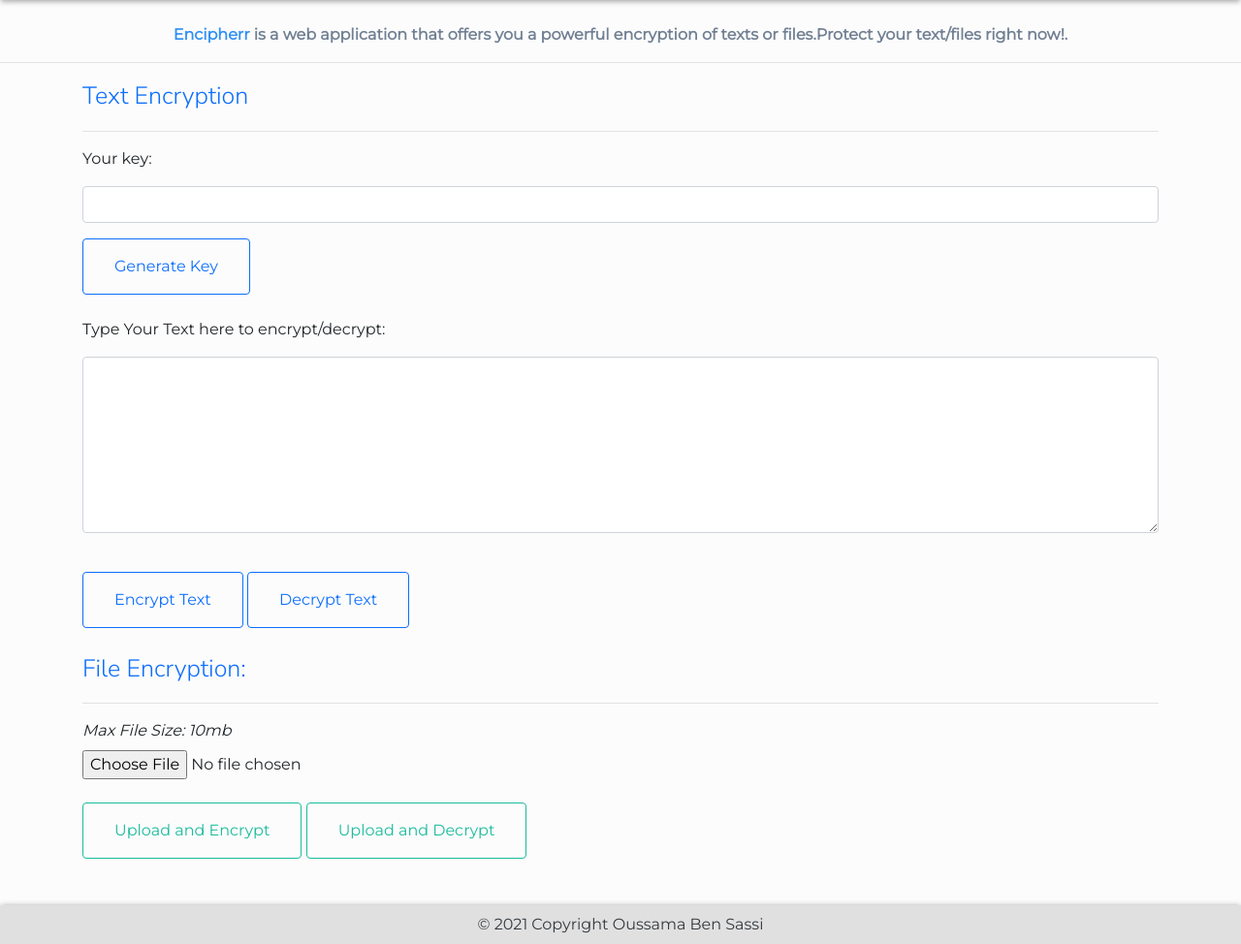
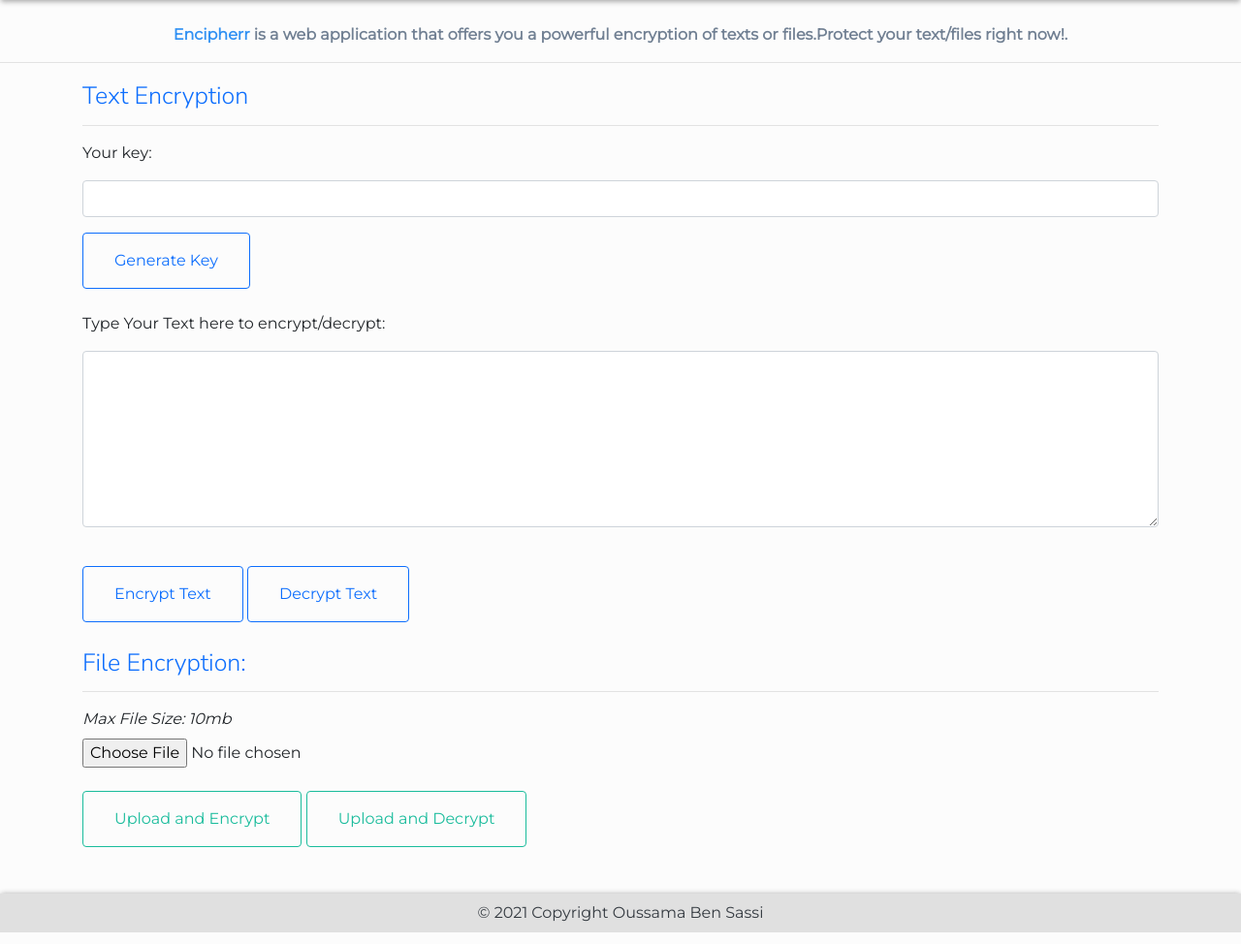
Before and after one commit to Oussama1403/Encipherr, a Flask app: page / in a window 1280 px wide. Shown: the part 56-1030 px from the top of the page at 97% size. Run offline with Flask 2, Linux system fonts and the light colour scheme; some libraries are stand-ins or nearby versions.

Commit message:
add inline style to <hr>

```diff
--- a/templates/home.html
+++ b/templates/home.html
@@ -5,7 +5,8 @@
 <div class="container">
   <form id="form" action="#" method="POST" enctype="multipart/form-data">
     <span class="title">Text Encryption</span>
-    <hr />
+    <hr style="margin-bottom:16px;margin-top:10px" />
+
 
     <p>Your key:</p>
     <p><input id="key" type="text" name="key" value="{{key}}" class="form-control" aria-label="Large" aria-describedby="inputGroup-sizing-sm" /></p>
@@ -21,7 +22,8 @@
     <br /><br />
 
     <span class="title">File Encryption:</span>
-    <hr />
+    <hr style="margin-bottom:16px;margin-top:10px" />
+
 
     <label id="exampleInputFile">
       <i>Max File Size: 10mb</i>
```
